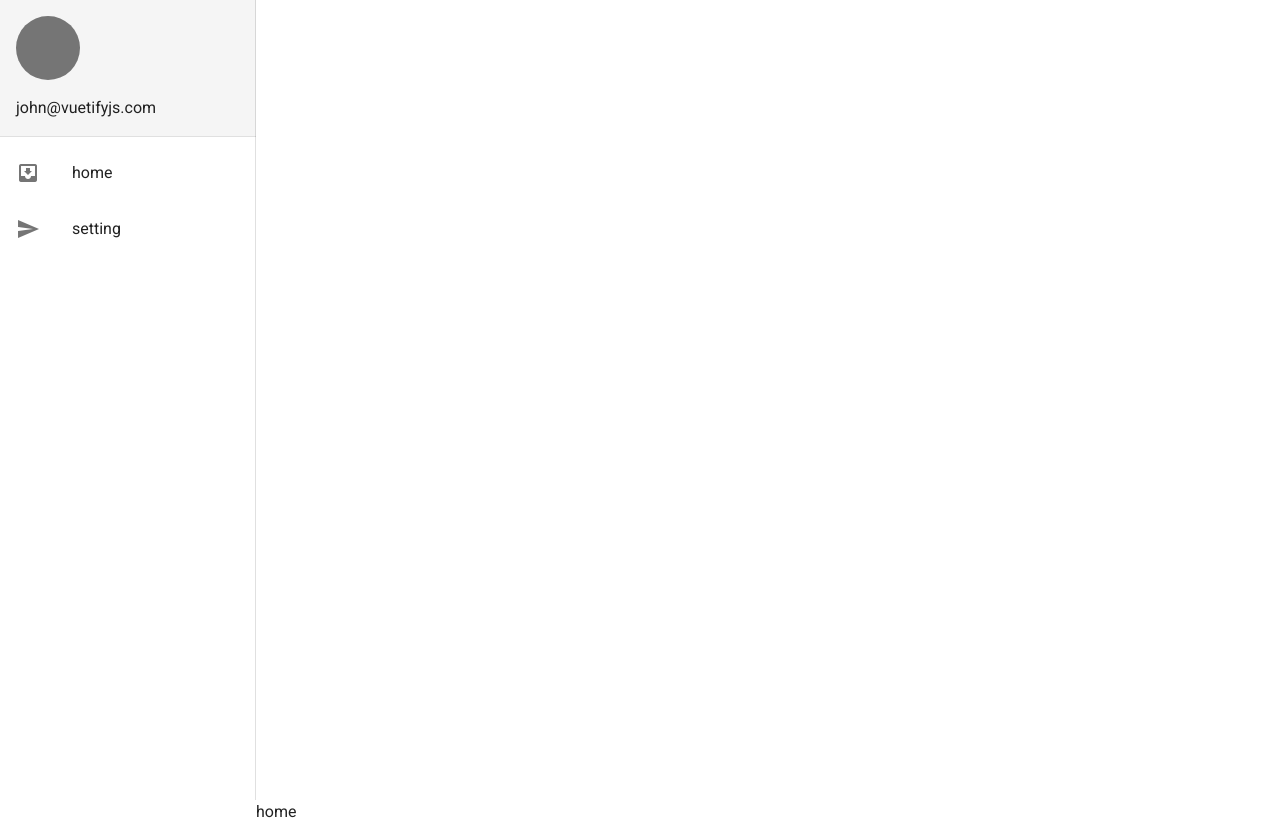
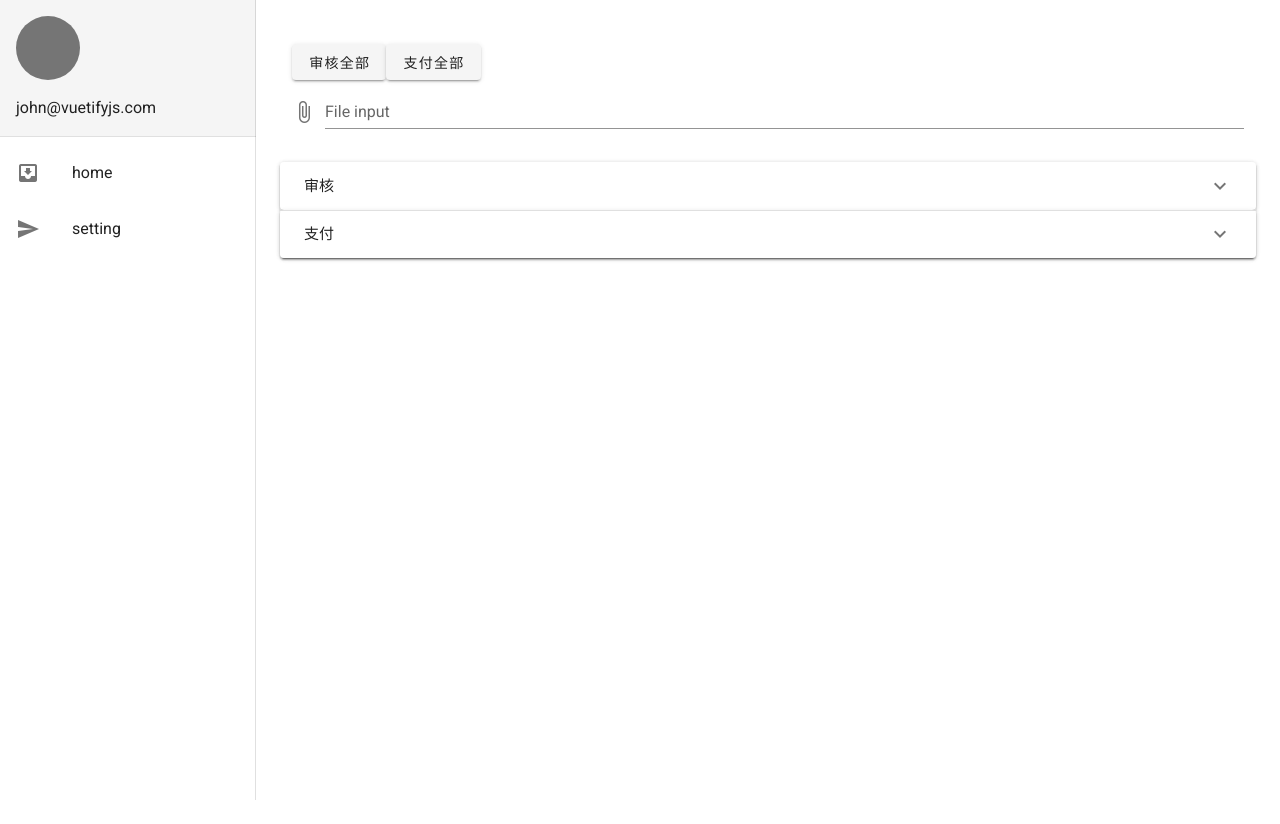
Before and after one commit to Gwayway/goodpost, a Vue app: page /#/home in a window 1280 px wide. After the commit the page ends 800 px from the top, so only its background shows below. Built offline with nearby package versions, Linux system fonts and the light colour scheme.

Commit message:
拓展框

```diff
--- a/src/App.vue
+++ b/src/App.vue
@@ -1,8 +1,12 @@
 <template>
-  <v-app >
+  <v-app>
     <HelloWorld></HelloWorld>
+
     <v-main>
-      <router-view></router-view>
+      <v-container fluid>
+        <router-view></router-view>
+      </v-container>
+
     </v-main>
   </v-app>
 </template>
--- a/src/components/HelloWorld.vue
+++ b/src/components/HelloWorld.vue
@@ -1,6 +1,4 @@
 <template>
-  <v-app id="inspire">
-
     <v-navigation-drawer
       v-model="drawer"
       permanent
@@ -38,8 +36,6 @@
         </v-list-item>
       </v-list>
     </v-navigation-drawer>
-
-  </v-app>
 </template>
 
 <script>
--- a/src/router/index.js
+++ b/src/router/index.js
@@ -5,6 +5,10 @@ import Setting from '../views/setting.vue';
 Vue.use(Router);
 export default new Router({
     routes:[
+        {
+            path:'/',
+            component:Home
+        },
         {
             name:'setting',
             path:'/setting',
--- a/src/views/home.vue
+++ b/src/views/home.vue
@@ -1,15 +1,56 @@
 <template>
-    <div>home</div>
+  <v-container class="py-8 px-6" fluid>
+    <v-row>
+      <v-col>
+        <v-btn>审核全部</v-btn>
+        <v-btn>支付全部</v-btn>
+        <v-file-input  label="File input"></v-file-input>
+      </v-col>
+      <v-expansion-panels accordion>
+        <v-expansion-panel v-for="card in cards" :key="card">
+          <v-card>
+            <v-expansion-panel-header>{{ card }}</v-expansion-panel-header>
+            <v-expansion-panel-content>
+              <v-list two-line>
+                <template v-for="n in orderList">
+                  <v-list-item :key="n">
+                    <v-list-item-avatar color="grey darken-1">
+                    </v-list-item-avatar>
+
+                    <v-list-item-content>
+                      <v-list-item-title>单号 {{ n }}</v-list-item-title>
+
+                      <v-list-item-subtitle>
+                        Lorem ipsum dolor sit amet, consectetur adipisicing
+                        elit. Nihil repellendus distinctio similique
+                      </v-list-item-subtitle>
+                    </v-list-item-content>
+                    <v-btn>审核</v-btn>
+                    <v-btn>支付</v-btn>
+                  </v-list-item>
+
+                  <v-divider
+                    v-if="n !== 6"
+                    :key="`divider-${n}`"
+                    inset
+                  ></v-divider>
+                </template>
+              </v-list>
+            </v-expansion-panel-content>
+          </v-card>
+        </v-expansion-panel>
+      </v-expansion-panels>
+    </v-row>
+  </v-container>
 </template>
 <script>
 export default {
-    data(){
-        return{
-
-        }
-    }
-}
+  data: () => ({
+    cards: ["审核", "支付"],
+    orderList: [123, 346, 897],
+  }),
+};
 </script>
+© 2021 GitHub, Inc.
 <style scoped>
-
 </style>
--- a/src/views/setting.vue
+++ b/src/views/setting.vue
@@ -1,9 +1,5 @@
 <template>
-  <v-form
-    ref="form"
-    v-model="valid"
-    lazy-validation
-  >
+  <v-form ref="form" v-model="valid" lazy-validation>
     <v-text-field
       v-model="name"
       :counter="10"
@@ -22,40 +18,20 @@
     <v-select
       v-model="select"
       :items="items"
-      :rules="[v => !!v || 'Item is required']"
+      :rules="[(v) => !!v || 'Item is required']"
       label="Item"
       required
     ></v-select>
 
     <v-checkbox
       v-model="checkbox"
-      :rules="[v => !!v || 'You must agree to continue!']"
+      :rules="[(v) => !!v || 'You must agree to continue!']"
       label="Do you agree?"
       required
     ></v-checkbox>
 
-    <v-btn
-      :disabled="!valid"
-      color="success"
-      class="mr-4"
-      @click="validate"
-    >
+    <v-btn :disabled="!valid" color="success" class="mr-4" @click="validate">
       Validate
-    </v-btn>
-
-    <v-btn
-      color="error"
-      class="mr-4"
-      @click="reset"
-    >
-      Reset Form
-    </v-btn>
-
-    <v-btn
-      color="warning"
-      @click="resetValidation"
-    >
-      Reset Validation
     </v-btn>
   </v-form>
 </template>
@@ -63,36 +39,31 @@
 export default {
   data: () => ({
     valid: true,
-      name: '',
+    name: "",
     nameRules: [
-        v => !!v || 'Name is required',
-        v => (v && v.length <= 10) || 'Name must be less than 10 characters',
+      (v) => !!v || "Name is required",
+      (v) => (v && v.length <= 10) || "Name must be less than 10 characters",
     ],
-      email: '',
+    email: "",
     emailRules: [
-        v => !!v || 'E-mail is required',
-        v => /.+@.+\..+/.test(v) || 'E-mail must be valid',
+      (v) => !!v || "E-mail is required",
+      (v) => /.+@.+\..+/.test(v) || "E-mail must be valid",
     ],
     select: null,
-      items: [
-        'Item 1',
-        'Item 2',
-        'Item 3',
-        'Item 4',
-      ],
+    items: ["Item 1", "Item 2", "Item 3", "Item 4"],
     checkbox: false,
   }),
 
   methods: {
-      validate () {
-        this.$refs.form.validate()
+    validate() {
+      this.$refs.form.validate();
     },
-      reset () {
-        this.$refs.form.reset()
+    reset() {
+      this.$refs.form.reset();
     },
-      resetValidation () {
-        this.$refs.form.resetValidation()
+    resetValidation() {
+      this.$refs.form.resetValidation();
     },
   },
-  }
+};
 </script>
```
Lines whose indentation alone changed are shown as unchanged.
